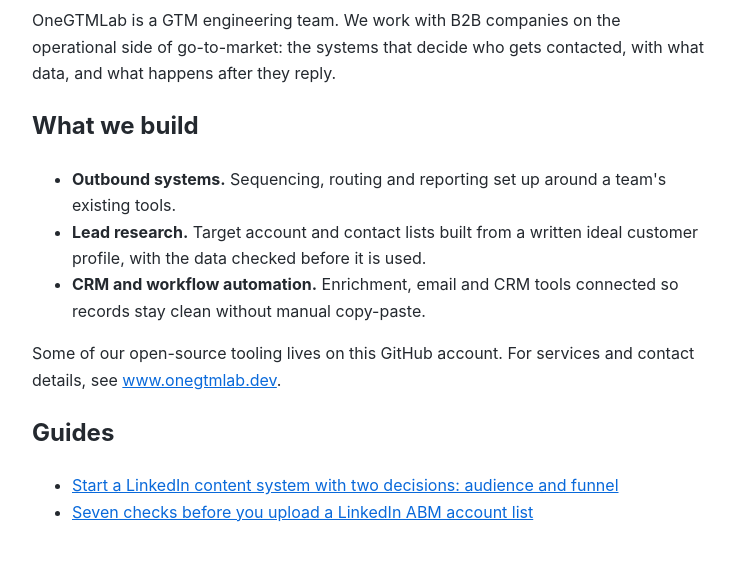
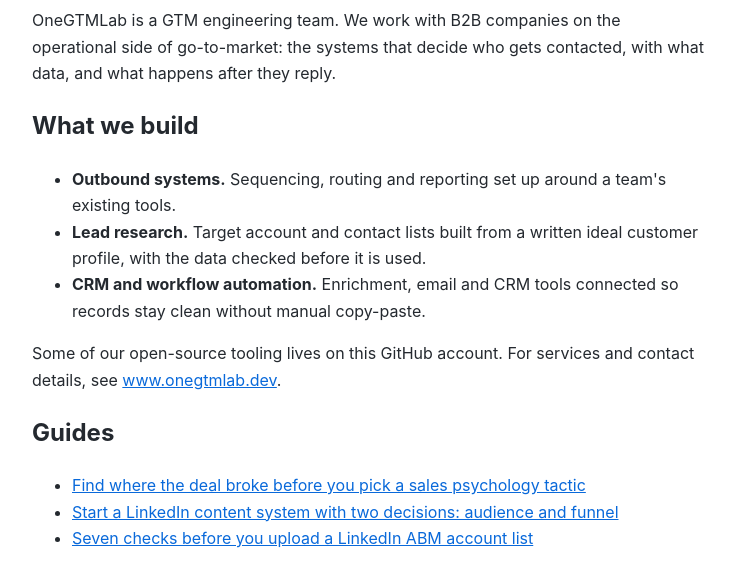
Before and after one commit to jaizendra-netizen/onegtmlab-gtm-engineering, a plain HTML site: page index.html in a window 1280 px wide. Shown: the part 115-702 px from the top of the page, without its empty margins (272-1007 px from the left). Drawn offline with Linux system fonts and the light colour scheme.

Commit message:
Link guide from index

```diff
--- a/index.html
+++ b/index.html
@@ -15,6 +15,7 @@
 <p>Some of our open-source tooling lives on this GitHub account. For services and contact details, see <a href="https://www.onegtmlab.dev">www.onegtmlab.dev</a>.</p>
 <h2>Guides</h2>
 <ul>
+<li><a href="guides/sales-psychology-find-where-the-deal-broke.html">Find where the deal broke before you pick a sales psychology tactic</a></li>
 <li><a href="guides/linkedin-content-system-first-two-steps.html">Start a LinkedIn content system with two decisions: audience and funnel</a></li>
 <li><a href="guides/linkedin-abm-account-list-checks.html">Seven checks before you upload a LinkedIn ABM account list</a></li>
 </ul>
```
